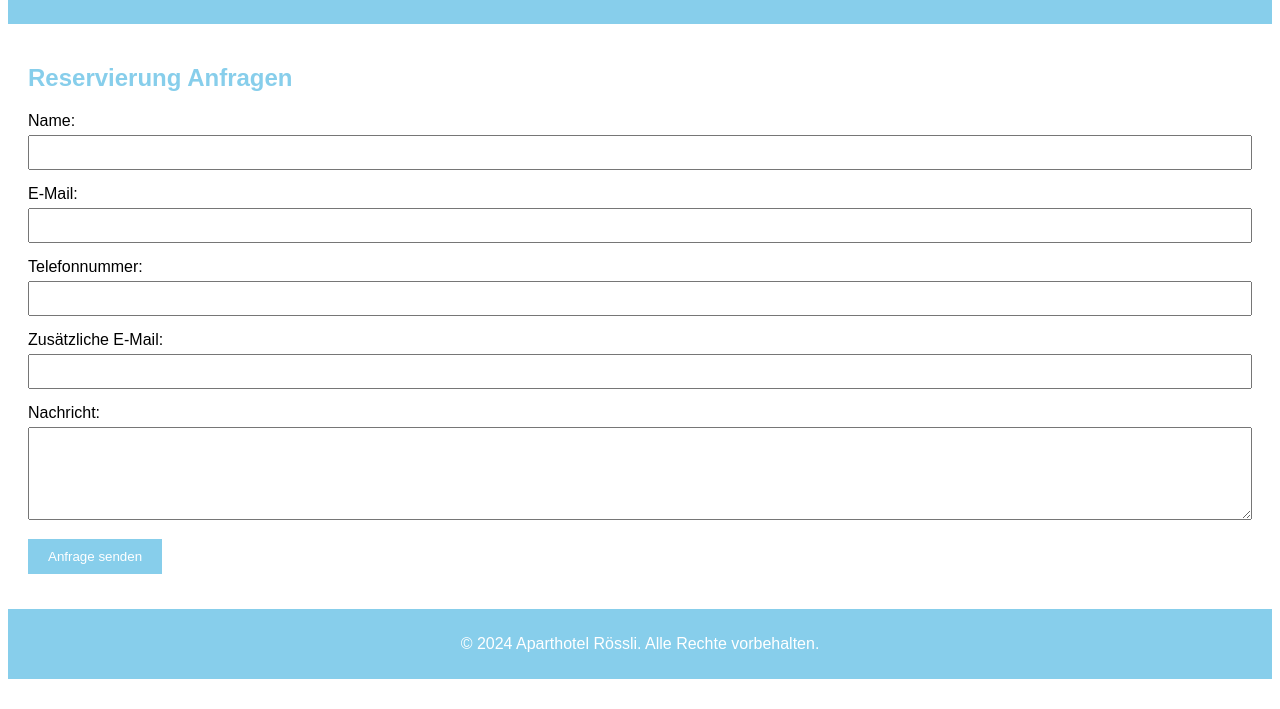
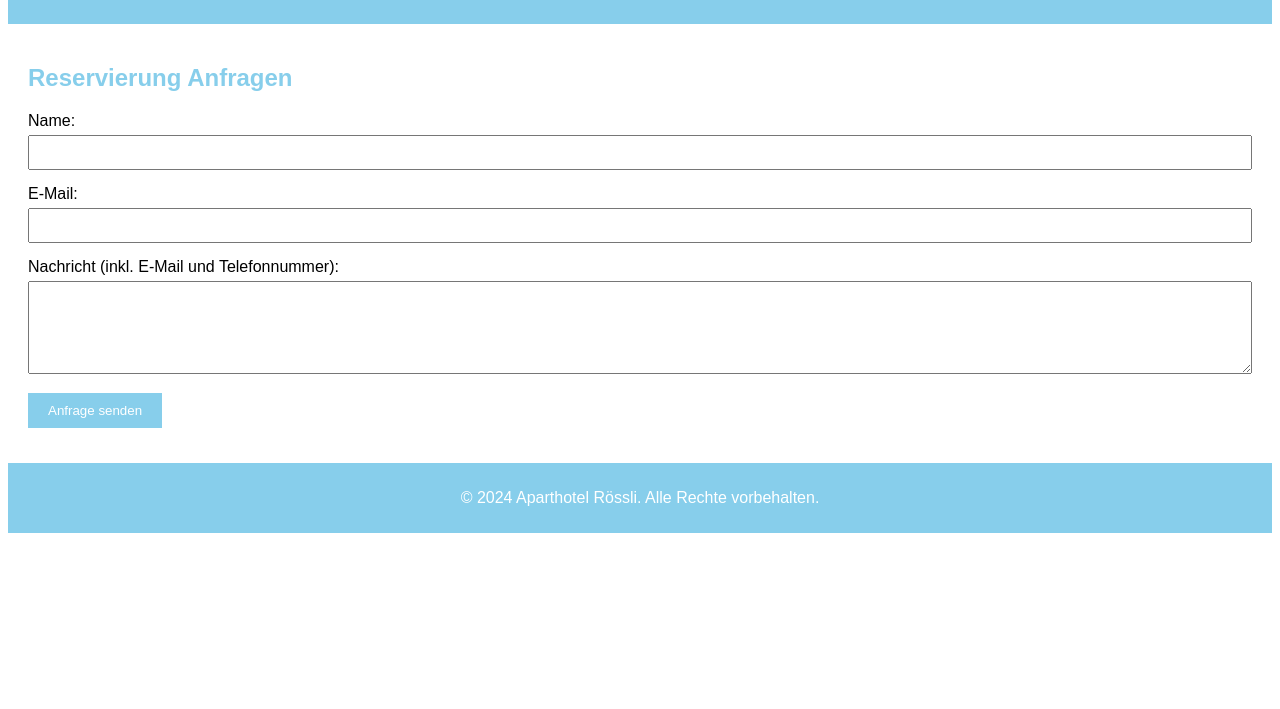
Before and after one commit to Julia77788/Aparthotel, a plain HTML site: page reservation.html in a window 1280 px wide. Shown: the part 91-800 px from the top of the page. Drawn offline with Linux system fonts and the light colour scheme.

Commit message:
Update reservation.html

```diff
--- a/reservation.html
+++ b/reservation.html
@@ -96,15 +96,7 @@
                 <input type="email" id="email" name="email" required>
             </div>
             <div class="form-group">
-                <label for="phone">Telefonnummer:</label>
-                <input type="tel" id="phone" name="phone" required>
-            </div>
-            <div class="form-group">
-                <label for="additionalEmail">Zusätzliche E-Mail:</label>
-                <input type="email" id="additionalEmail" name="additionalEmail" required>
-            </div>
-            <div class="form-group">
-                <label for="message">Nachricht:</label>
+                <label for="message">Nachricht (inkl. E-Mail und Telefonnummer):</label>
                 <textarea id="message" name="message" rows="5" required></textarea>
             </div>
             <div class="form-group">
@@ -137,7 +129,7 @@
                 console.log(`Feldname: ${key}, Wert: ${value}`);
             });
 
-            // Ersetze "service_g1pqo42" durch die tatsächliche Service-ID von EmailJS
+            // Verwende die richtige Service-ID und Template-ID
             emailjs.sendForm("service_g1pqo42", "template_36ej4f7", form)
                 .then(function(response) {
                     console.log("Antwort erhalten:", response);
```
